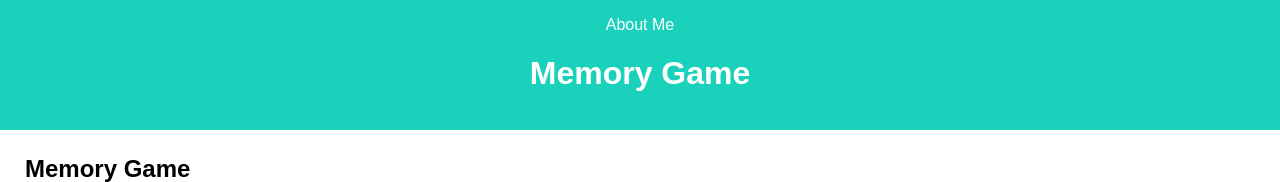
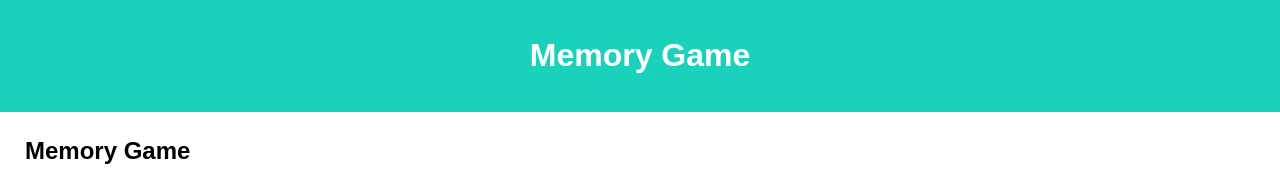
Before and after one commit to itu-itis23-hamsoglu22/termProject, a plain HTML site: page game.html in a window 1280 px wide. Shown: the top 182 px of the page. Drawn offline with Linux system fonts and the light colour scheme.

Commit message:
Update game.html

```diff
--- a/game.html
+++ b/game.html
@@ -9,7 +9,6 @@
 </head>
 <body>
     <header>
-		<a href="index.html">About Me</a>
         <h1>Memory Game</h1>
     </header>
 
```
